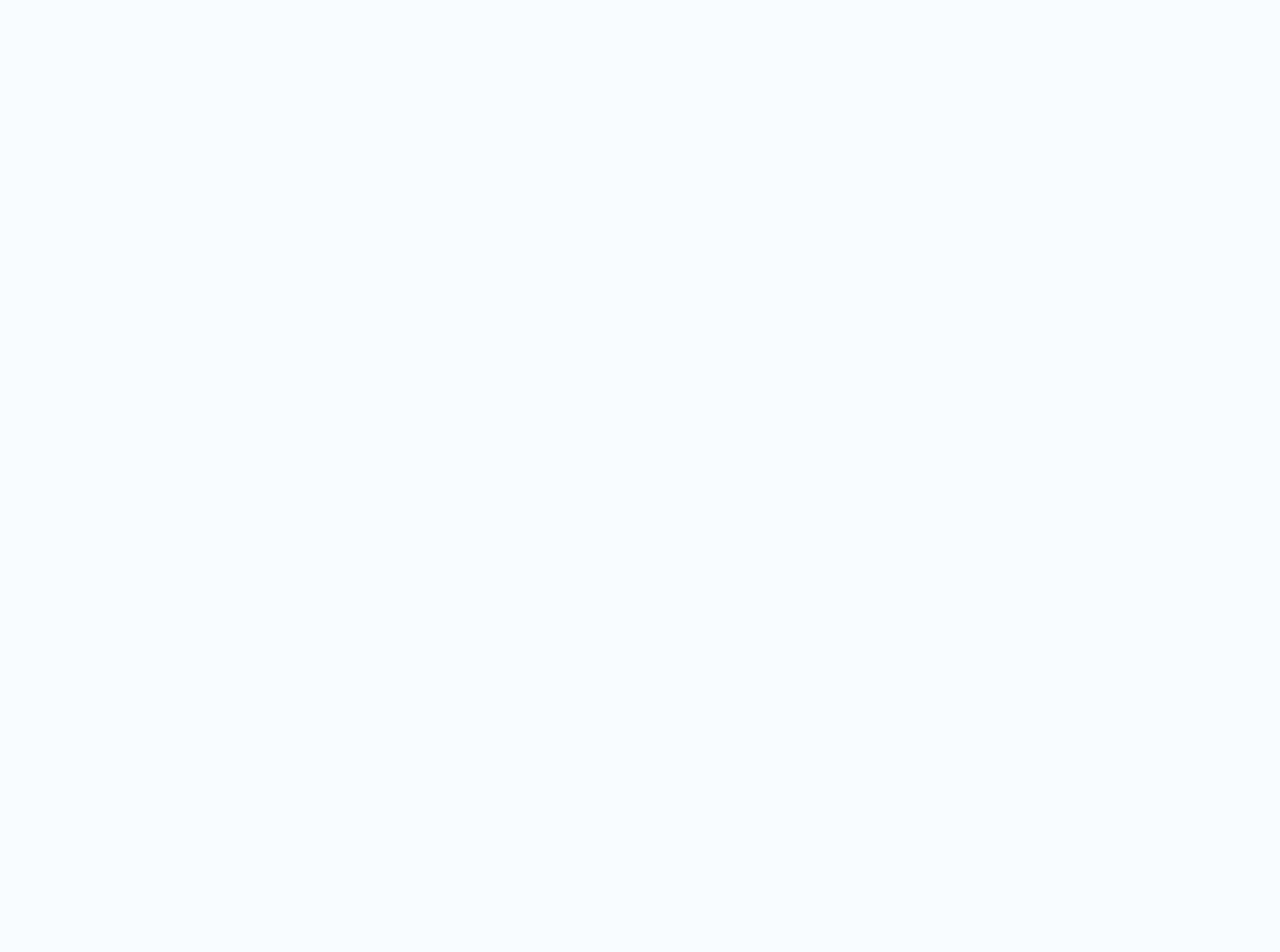
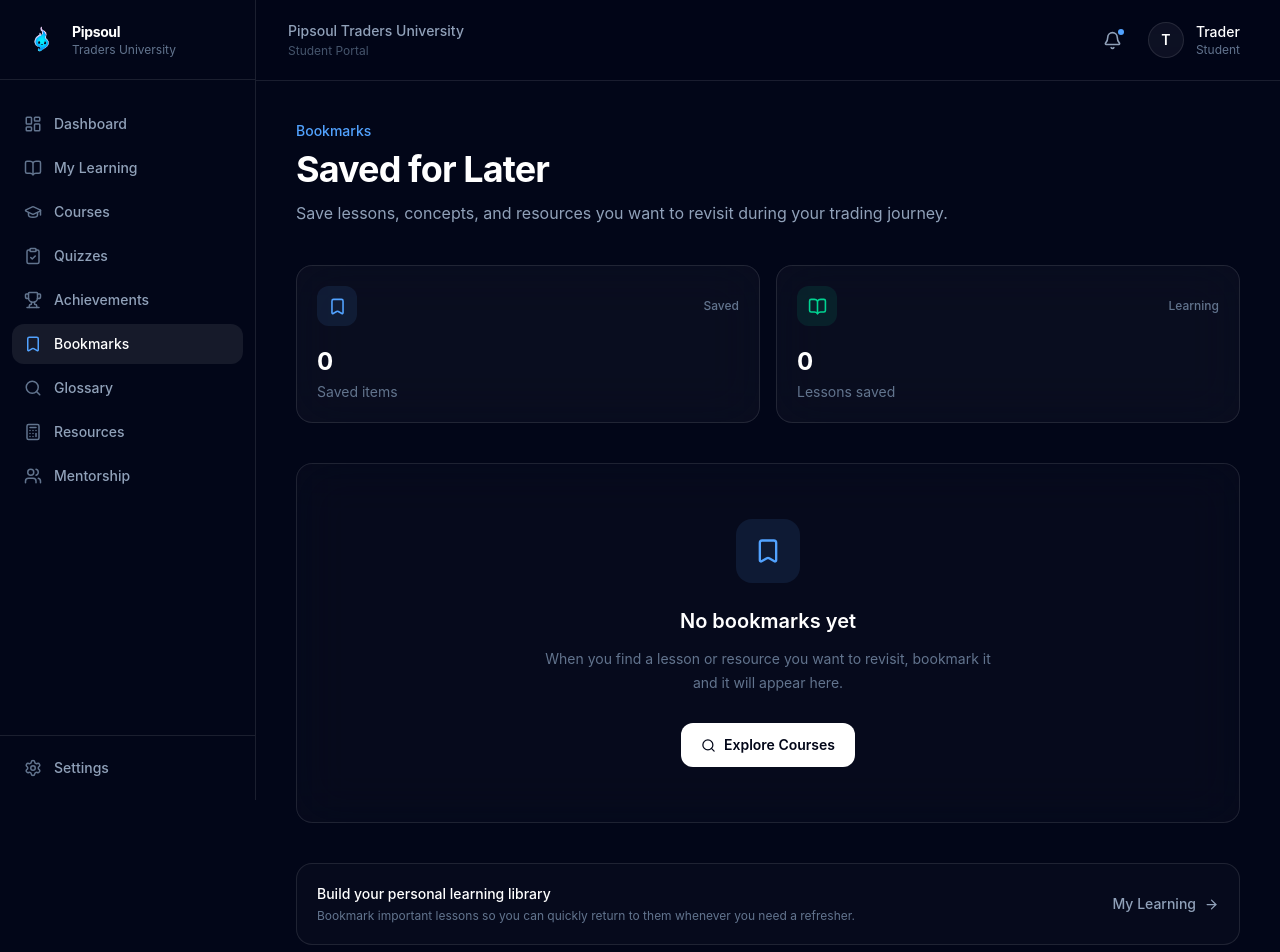
Before and after one commit to MyStack001/pipsoul-traders-university, a React (Vite) app: page /dashboard/bookmarks in a window 1280 px wide. Before the commit this address had no page. Shown: the top 952 px of the page. Before the commit the page ends 800 px from the top, so only its background shows below. Built offline with nearby package versions, Linux system fonts and the light colour scheme.

Commit message:
Add student bookmarks page

```diff
--- a/src/App.tsx
+++ b/src/App.tsx
@@ -16,6 +16,7 @@ import MyLearningPage from "./pages/student/MyLearningPage";
 import StudentCoursesPage from "./pages/student/StudentCoursesPage";
 import QuizzesPage from "./pages/student/QuizzesPage";
 import AchievementsPage from "./pages/student/AchievementsPage";
+import BookmarksPage from "./pages/student/BookmarksPage";
 function App() {
   return (
     <BrowserRouter>
@@ -74,6 +75,15 @@ function App() {
   }
 />
 
+<Route
+  path="/dashboard/bookmarks"
+  element={
+    <StudentLayout>
+      <BookmarksPage />
+    </StudentLayout>
+  }
+/>
+
         <Route
   path="/resources/position-size-calculator"
   element={<PositionSizeCalculatorPage />}
--- /dev/null
+++ b/src/pages/student/BookmarksPage.tsx
@@ -0,0 +1,143 @@
+import {
+  Bookmark,
+  BookOpen,
+  Search,
+  ArrowRight,
+} from "lucide-react";
+
+function BookmarksPage() {
+  return (
+    <div className="min-h-screen bg-slate-950 text-white">
+      <div className="mx-auto max-w-7xl px-6 py-10 sm:px-8 lg:px-10">
+
+        {/* Header */}
+        <header>
+          <p className="text-sm font-medium text-blue-400">
+            Bookmarks
+          </p>
+
+          <h1 className="mt-2 text-3xl font-bold tracking-tight sm:text-4xl">
+            Saved for Later
+          </h1>
+
+          <p className="mt-3 max-w-2xl text-sm leading-6 text-slate-400 sm:text-base">
+            Save lessons, concepts, and resources you want to revisit
+            during your trading journey.
+          </p>
+        </header>
+
+        {/* Overview */}
+        <section className="mt-10 grid gap-4 sm:grid-cols-2">
+
+          {/* Saved Lessons */}
+          <div className="rounded-2xl border border-white/10 bg-white/[0.03] p-5 backdrop-blur-xl">
+            <div className="flex items-center justify-between">
+              <div className="flex h-10 w-10 items-center justify-center rounded-xl bg-blue-400/10">
+                <Bookmark
+                  size={19}
+                  className="text-blue-400"
+                />
+              </div>
+
+              <span className="text-xs font-medium text-slate-500">
+                Saved
+              </span>
+            </div>
+
+            <p className="mt-5 text-2xl font-bold">
+              0
+            </p>
+
+            <p className="mt-1 text-sm text-slate-500">
+              Saved items
+            </p>
+          </div>
+
+          {/* Lessons */}
+          <div className="rounded-2xl border border-white/10 bg-white/[0.03] p-5 backdrop-blur-xl">
+            <div className="flex items-center justify-between">
+              <div className="flex h-10 w-10 items-center justify-center rounded-xl bg-emerald-400/10">
+                <BookOpen
+                  size={19}
+                  className="text-emerald-400"
+                />
+              </div>
+
+              <span className="text-xs font-medium text-slate-500">
+                Learning
+              </span>
+            </div>
+
+            <p className="mt-5 text-2xl font-bold">
+              0
+            </p>
+
+            <p className="mt-1 text-sm text-slate-500">
+              Lessons saved
+            </p>
+          </div>
+        </section>
+
+        {/* Empty State */}
+        <section className="mt-10 pb-10">
+          <div className="flex min-h-[360px] flex-col items-center justify-center rounded-2xl border border-white/10 bg-white/[0.02] px-6 py-12 text-center backdrop-blur-xl">
+
+            {/* Icon */}
+            <div className="flex h-16 w-16 items-center justify-center rounded-2xl bg-blue-400/10">
+              <Bookmark
+                size={28}
+                className="text-blue-400"
+              />
+            </div>
+
+            <h2 className="mt-6 text-xl font-semibold">
+              No bookmarks yet
+            </h2>
+
+            <p className="mt-3 max-w-md text-sm leading-6 text-slate-500">
+              When you find a lesson or resource you want to revisit,
+              bookmark it and it will appear here.
+            </p>
+
+            <a
+              href="/courses"
+              className="mt-7 inline-flex items-center gap-2 rounded-xl bg-white px-5 py-3 text-sm font-semibold text-slate-950 transition hover:bg-slate-200"
+            >
+              <Search size={15} />
+              Explore Courses
+            </a>
+          </div>
+        </section>
+
+        {/* Helpful Note */}
+        <section className="pb-10">
+          <div className="flex flex-col gap-4 rounded-2xl border border-white/10 bg-white/[0.02] p-5 sm:flex-row sm:items-center sm:justify-between">
+
+            <div>
+              <p className="text-sm font-medium text-white">
+                Build your personal learning library
+              </p>
+
+              <p className="mt-1 text-xs text-slate-500">
+                Bookmark important lessons so you can quickly return
+                to them whenever you need a refresher.
+              </p>
+            </div>
+
+            <a
+              href="/dashboard/learning"
+              className="inline-flex items-center gap-2 text-sm font-medium text-slate-400 transition hover:text-white"
+            >
+              My Learning
+              <ArrowRight size={15} />
+            </a>
+
+          </div>
+        </section>
+
+      </div>
+    </div>
+  );
+}
+
+export default BookmarksPage;
```
